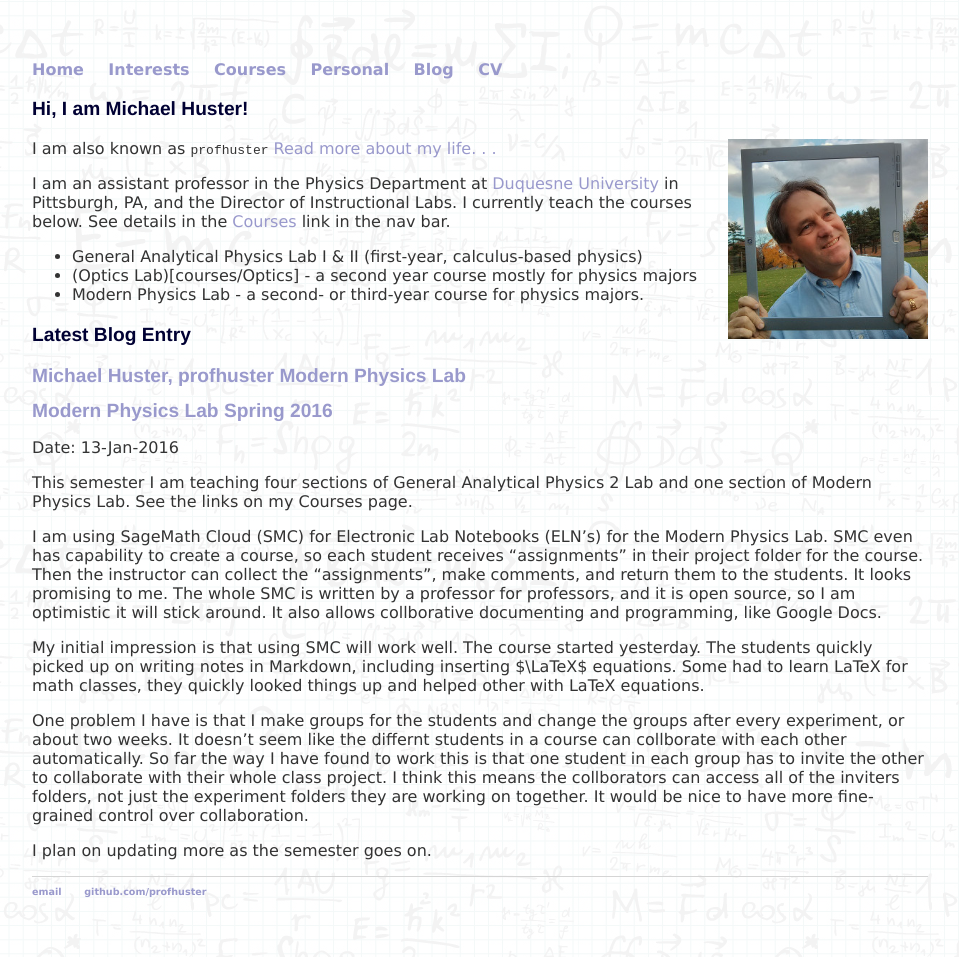
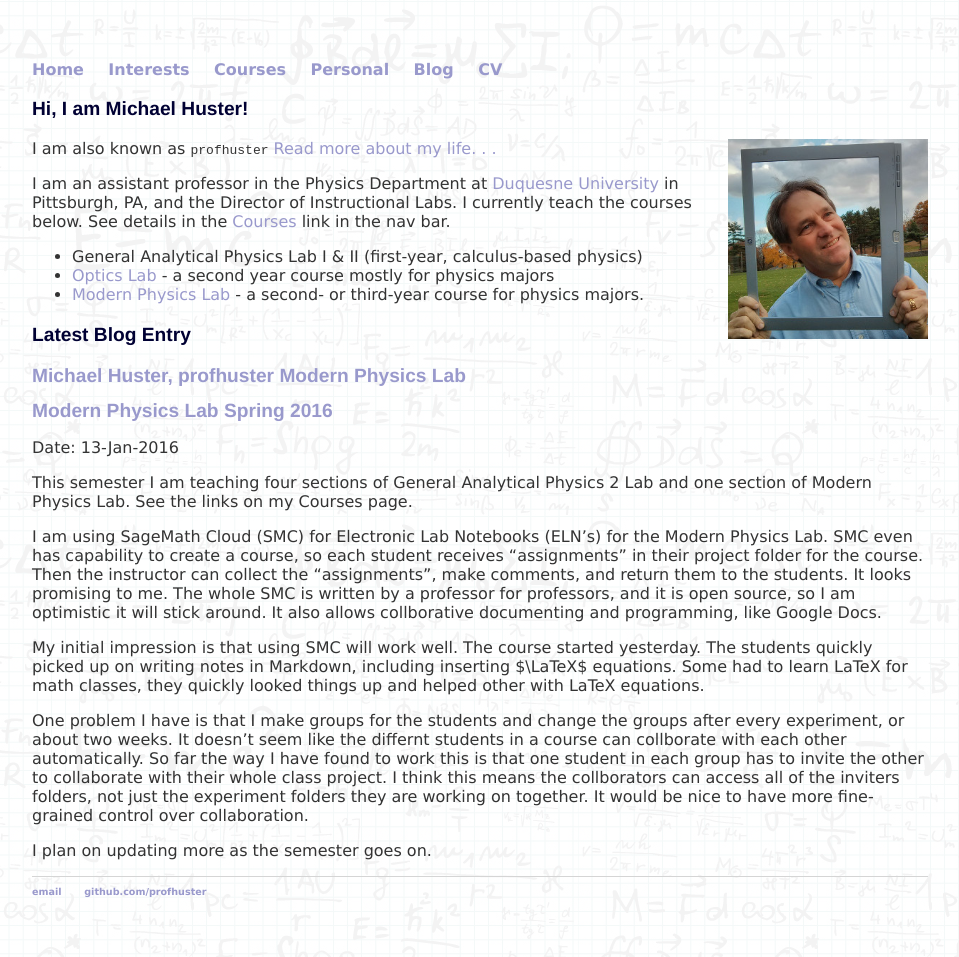
Before and after one commit to profhuster/profhuster.github.io, a Jekyll site: the page built from index.md, in a window 1280 px wide. Shown: the whole page, without its empty margins (160-1119 px from the left). Built offline with Jekyll 4.4.1, drawn with Linux system fonts in a browser that asks for light colours.

Commit message:
Update index.md

```diff
--- a/index.md
+++ b/index.md
@@ -13,8 +13,8 @@ I am an assistant professor in the Physics Department at [Duquesne University](h
 See details in the [Courses](courses/) link in the nav bar.
 
 * General Analytical Physics Lab I &amp; II (first-year, calculus-based physics)
-* (Optics Lab)[courses/Optics] - a second year course mostly for physics majors
-* Modern Physics Lab - a second- or third-year course for physics majors.
+* [Optics Lab](courses/Optics/) - a second year course mostly for physics majors
+* [Modern Physics Lab](courses/ModernPhysics) - a second- or third-year course for physics majors.
 
 ### Latest Blog Entry
 <div class="blog-index">
```
